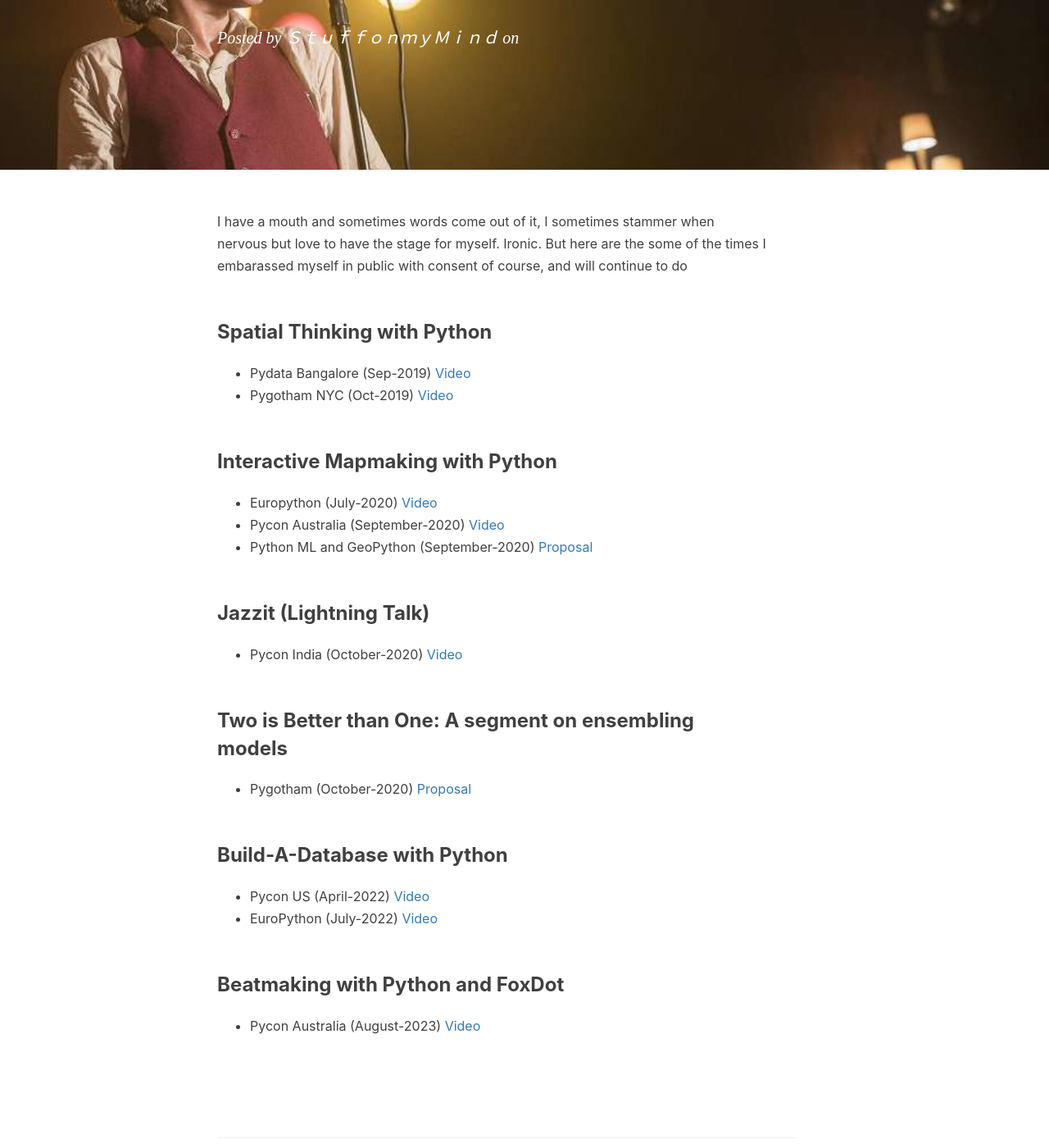
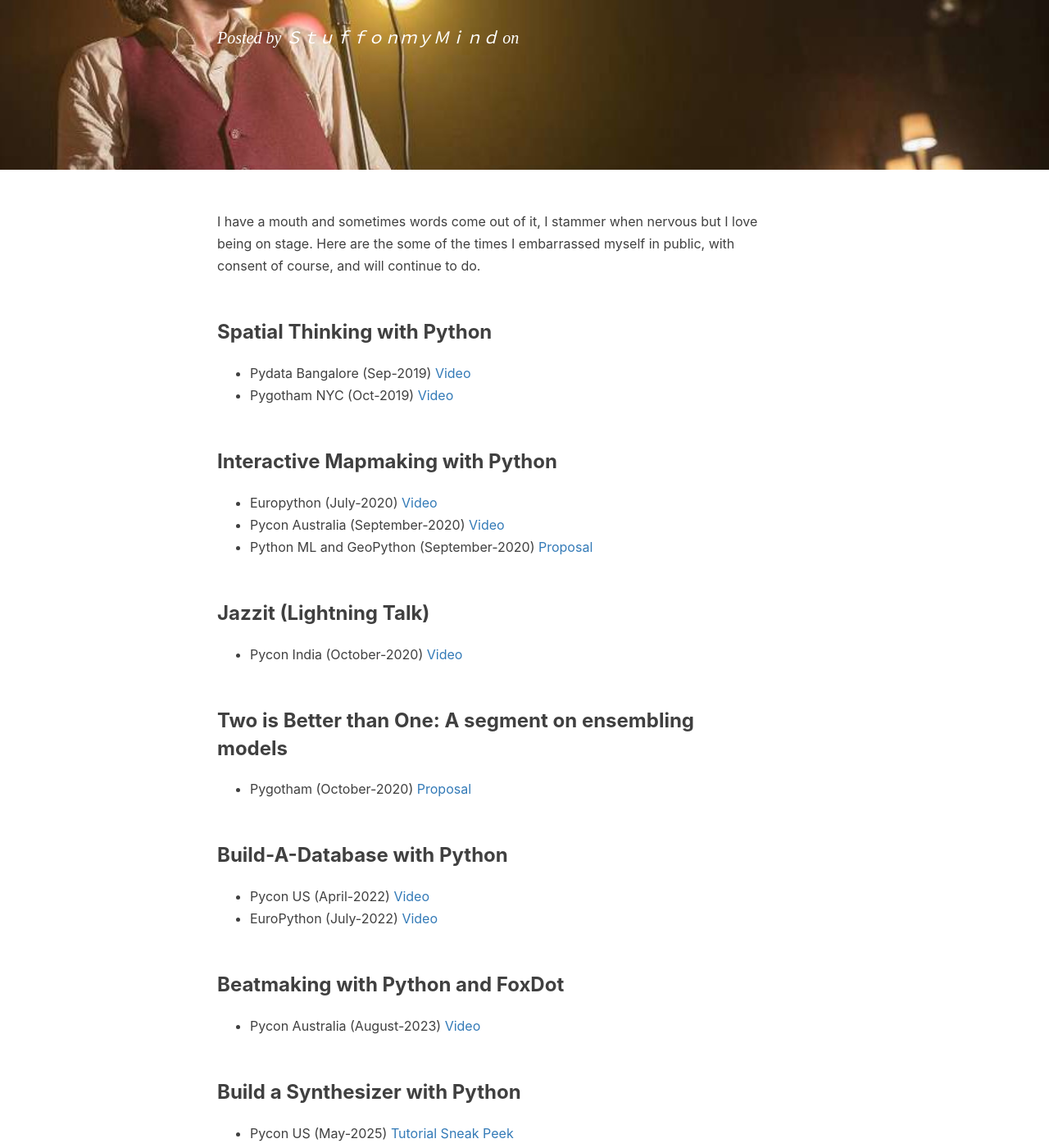
Before and after one commit to Sangarshanan/sangarshanan.github.io, a Jekyll site: the page built from talks.html, in a window 1280 px wide and 1400 px high, scrolled down 216 px. Shown: the whole window at 82% size. Built offline with Jekyll 4.4.1, drawn with Linux system fonts in a browser that asks for light colours; nearby versions of some CDN libraries; comment, search, counter and statistics services are not loaded.

Commit message:
Add talk

```diff
--- a/_includes/talks/talks.md
+++ b/_includes/talks/talks.md
@@ -1,4 +1,4 @@
-I have a mouth and sometimes words come out of it, I sometimes stammer when nervous but love to have the stage for myself. Ironic. But here are the some of the times I embarassed myself in public with consent of course, and will continue to do
+I have a mouth and sometimes words come out of it, I stammer when nervous but I love being on stage. Here are the some of the times I embarrassed myself in public, with consent of course, and will continue to do.
 
 
 ### Spatial Thinking with Python
@@ -28,3 +28,7 @@ I have a mouth and sometimes words come out of it, I sometimes stammer when nerv
 ### Beatmaking with Python and FoxDot
 
 * Pycon Australia (August-2023) <a href="https://www.youtube.com/watch?v=v29kfE1wdH8">Video</a>
+
+### Build a Synthesizer with Python
+
+* Pycon US (May-2025)  <a href="https://www.youtube.com/watch?v=vw4djhArb1Y&list=PL2Uw4_HvXqvb98mQjN0-rYQjdDxJ_hcrs&index=5"> Tutorial Sneak Peek </a>
```
